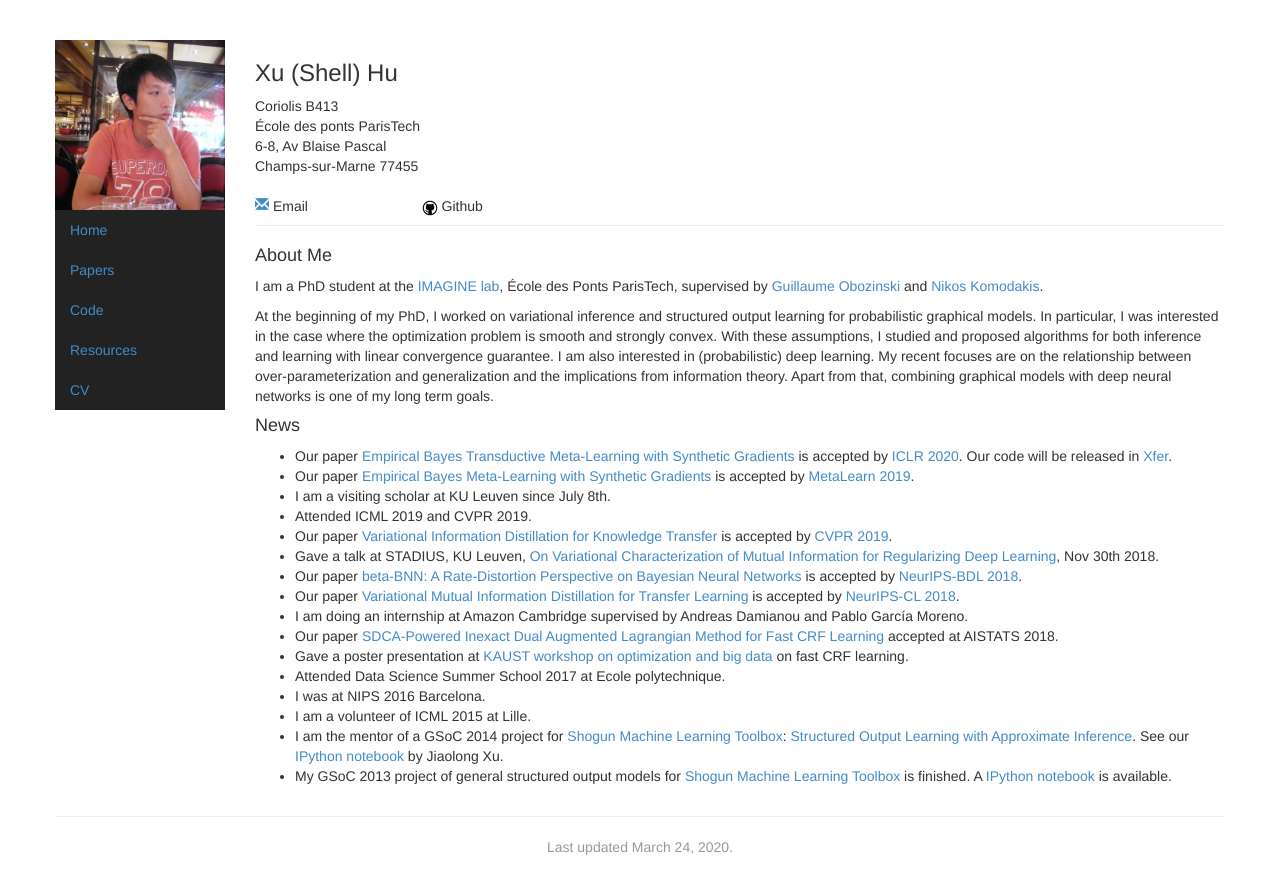
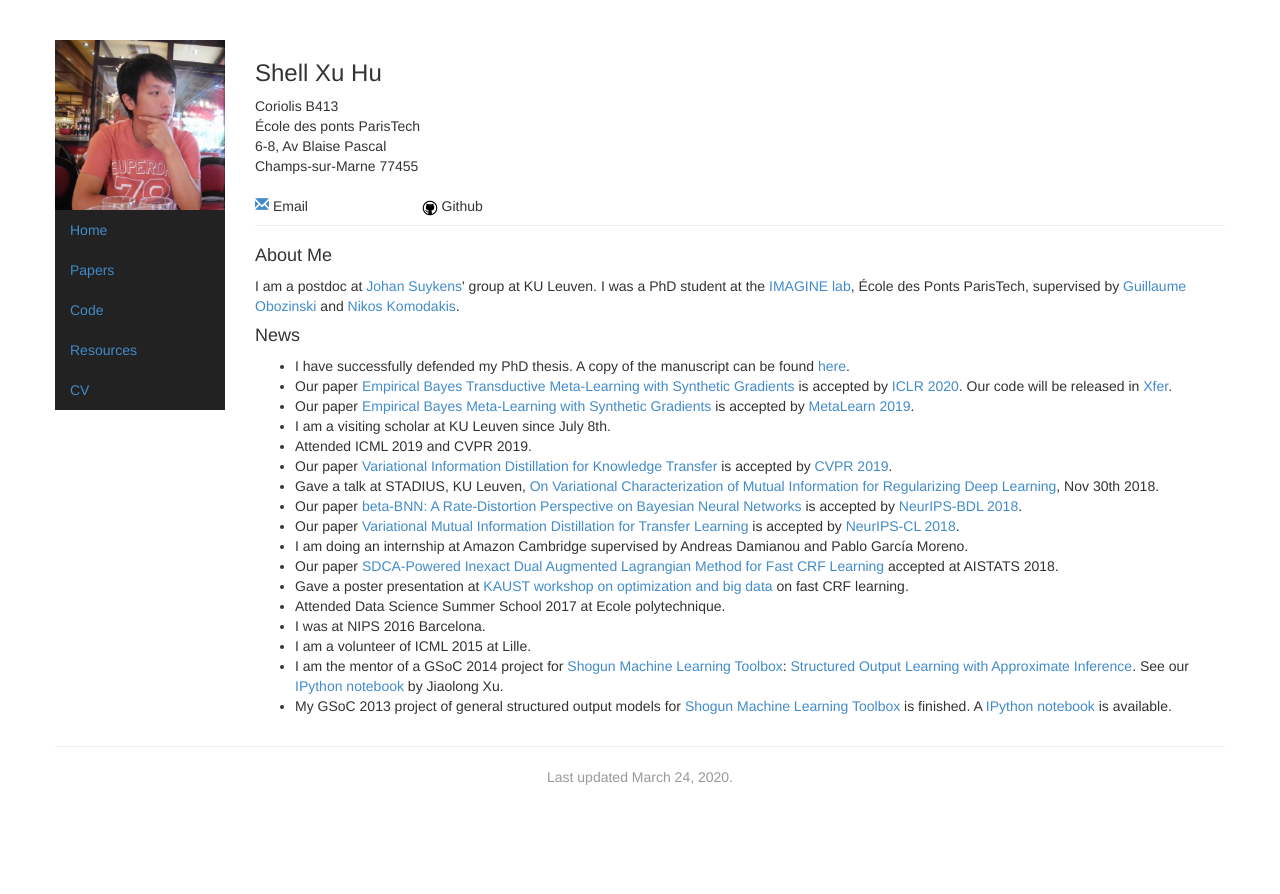
Before and after one commit to hushell/hushell.github.io, a Jekyll site: the page built from index.html, in a window 1280 px wide. Shown: the top 894 px of the page. Built offline with Jekyll 4.4.1, drawn with Linux system fonts in a browser that asks for light colours; some of the changed lines change nothing that is shown.

Commit message:
update thesis

```diff
--- a/_config.yml
+++ b/_config.yml
@@ -11,13 +11,42 @@ papers:
   - layout: paper
     selected: y
     paper-type: inproceedings
+    year: 2020
+    title: "Empirical Bayes Transductive Meta-Learning with Synthetic Gradients"
+    authors: Shell X. Hu, Pablo G. Moreno, Yang Xiao, Xi Shen, Guillaume Obozinski, Neil D. Lawrence, Andreas Damianou
+    doc-url: https://openreview.net/forum?id=Hkg-xgrYvH
+    code: https://github.com/hushell/sib_meta_learn
+    img: SIB_gm
+    booktitle: ICLR
+    abstract: >
+        We propose a meta-learning approach that learns from multiple tasks in a transductive setting, by leveraging the unlabeled query set in addition to the support set to generate a more powerful model for each task. To develop our framework, we revisit the empirical Bayes formulation for multi-task learning. The evidence lower bound of the marginal log-likelihood of empirical Bayes decomposes as a sum of local KL divergences between the variational posterior and the true posterior on the query set of each task.
+        We derive a novel amortized variational inference that couples all the variational posteriors via a meta-model, which consists of a synthetic gradient network and an initialization network. Each variational posterior is derived from synthetic gradient descent to approximate the true posterior on the query set, although where we do not have access to the true gradient.
+        Our results on the Mini-ImageNet and CIFAR-FS benchmarks for episodic few-shot classification outperform previous state-of-the-art methods.
+        Besides, we conduct two zero-shot learning experiments to further explore the potential of the synthetic gradient.
+  - layout: paper
+    selected: y
+    paper-type: dissertation
+    year: 2019
+    title: "Towards Efficient Learning of Graphical Models and Neural Networks with Variational Techniques"
+    authors: Shell X. Hu
+    institution: École des Ponts ParisTech, Université Paris-Est
+    doc-url: papers/shell_xu_hu_thesis_v6.pdf
+    img: enpc_log
+    slides: papers/defense_talk.pdf
+    abstract: >
+        The primary goal of this thesis is to explore better variational formulations for
+        probabilistic graphical models and deep neural networks in terms of computational efficiency
+        or sample efficiency.
+  - layout: paper
+    selected: y
+    paper-type: inproceedings
     year: 2019
     title: "Empirical Bayes Meta-Learning with Synthetic Gradients"
     authors: Shell X. Hu, Pablo G. Moreno, Xi Shen, Yang Xiao, Guillaume Obozinski, Neil D. Lawrence, Andreas Damianou
     doc-url: papers/nips19_ml.pdf
-    code: https://github.com/hushell/sgeb
-    img: bbnn_log
-    booktitle: Preprint
+    code: https://github.com/hushell/sib_meta_learn
+    img: SIB_100
+    booktitle: NeurIPS Workshop on Meta-Learning
     abstract: >
      We revisit the hierarchical Bayes and empirical Bayes formulations for multi-task learning, which can naturally be applied to meta-learning. The evidence lower bound of the marginal log-likelihood of empirical Bayes decomposes as a sum of local KL divergences between the variational posterior and the true posterior of each task. We derive an amortized variational inference that couples all the variational posteriors into a meta-model, which consists of a synthetic gradient network and an initialization network. Our empirical results on the mini-ImageNet benchmark for episodic few-shot classification significantly outperform previous state-of-the-art methods.
   - layout: paper
--- a/index.html
+++ b/index.html
@@ -3,6 +3,8 @@ layout: default
 title: Shell Hu
 picture: paris
 news:
+  - >
+      I have successfully defended my PhD thesis. A copy of the manuscript can be found <a href="papers/shell_xu_hu_thesis_v6.pdf">here</a>.
   - >
       Our paper <a href="https://openreview.net/forum?id=Hkg-xgrYvH">Empirical Bayes Transductive Meta-Learning with Synthetic Gradients</a> is accepted by <a href="https://iclr.cc/">ICLR 2020</a>. Our code will be released in <a href="https://github.com/amzn/xfer/tree/master/xfer">Xfer</a>.
   - >
@@ -39,7 +41,7 @@ news:
 <div class="page-header">
   <div class="row">
     <div class="col-sm-3 pull-right-sm">
-      <h3>Xu (Shell) Hu</h3>
+      <h3>Shell Xu Hu</h3>
       <address>
 		    Coriolis B413<br/>
         École des ponts ParisTech<br/>
@@ -63,16 +65,8 @@ news:
 
 <h4>About Me</h4>
 <p>
-I am a PhD student at the <a href="http://imagine.enpc.fr/">IMAGINE lab</a>, École des Ponts ParisTech, supervised by <a href="http://imagine.enpc.fr/~obozinsg/">Guillaume Obozinski</a> and <a href="http://imagine.enpc.fr/~komodakn/">Nikos Komodakis</a>.
-</p>
-<p>
-At the beginning of my PhD, I worked on variational inference and structured output learning for probabilistic graphical models.
-In particular, I was interested in the case where the optimization problem is smooth and strongly convex.
-With these assumptions, I studied and proposed algorithms for both inference and learning with linear convergence guarantee.
-I am also interested in (probabilistic) deep learning.
-My recent focuses are on the relationship between over-parameterization and generalization
-and the implications from information theory.
-Apart from that, combining graphical models with deep neural networks is one of my long term goals.
+I am a postdoc at <a href="https://www.esat.kuleuven.be/sista/members/suykens.html">Johan Suykens</a>' group at KU Leuven.
+I was a PhD student at the <a href="http://imagine.enpc.fr/">IMAGINE lab</a>, École des Ponts ParisTech, supervised by <a href="http://imagine.enpc.fr/~obozinsg/">Guillaume Obozinski</a> and <a href="http://imagine.enpc.fr/~komodakn/">Nikos Komodakis</a>.
 </p>
 
 <h4>News</h4>
```
Also changed, not shown: README.md, img/paper/SIB.jpg (added), img/paper/SIB.png (added), img/paper/SIB_100.jpg (added), img/paper/SIB_gm.jpg (added), img/paper/enpc_log.jpg (added), img/paper/enpclogo-150x150.png (added), 2 other files.
